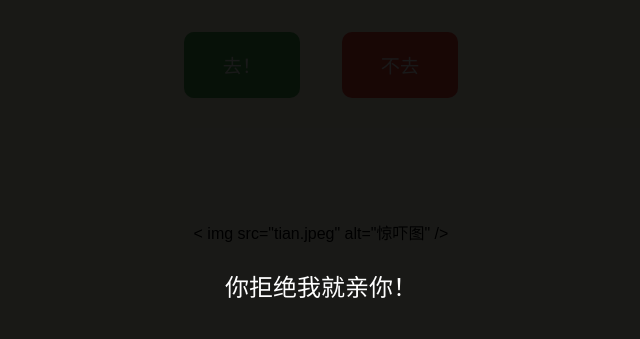
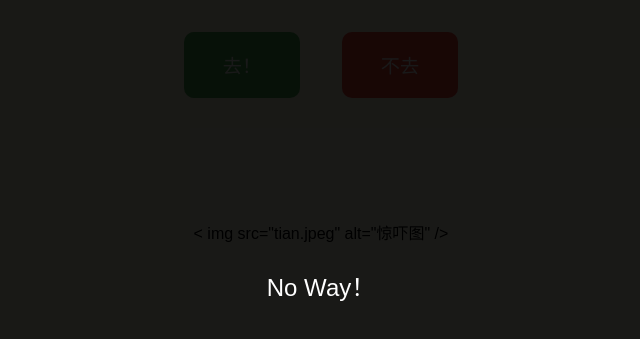
Before and after one commit to Swift-creat/51-invite, a plain HTML site: page index.html in a window 1280 px wide. Both pictures are taken after a click on the button "不去". Shown: the part 127-466 px from the top of the page, without its empty margins (319-959 px from the left). Drawn offline with Linux system fonts and the light colour scheme.

Commit message:
Update index.html

```diff
--- a/index.html
+++ b/index.html
@@ -64,7 +64,7 @@ margin-top: 1em;
 
 <div id="jumpScare">
 < img src="tian.jpeg" alt="惊吓图" />
-<p>你拒绝我就亲你！</p >
+<p>  No Way！</p >
 </div>
 
 <audio id="kissSound" src="kiss.mp3"></audio>
```
